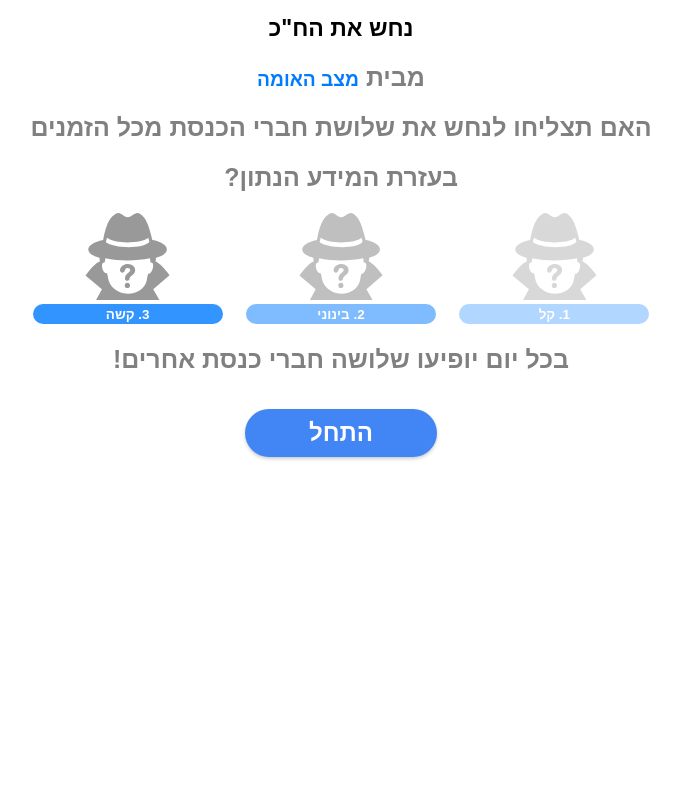
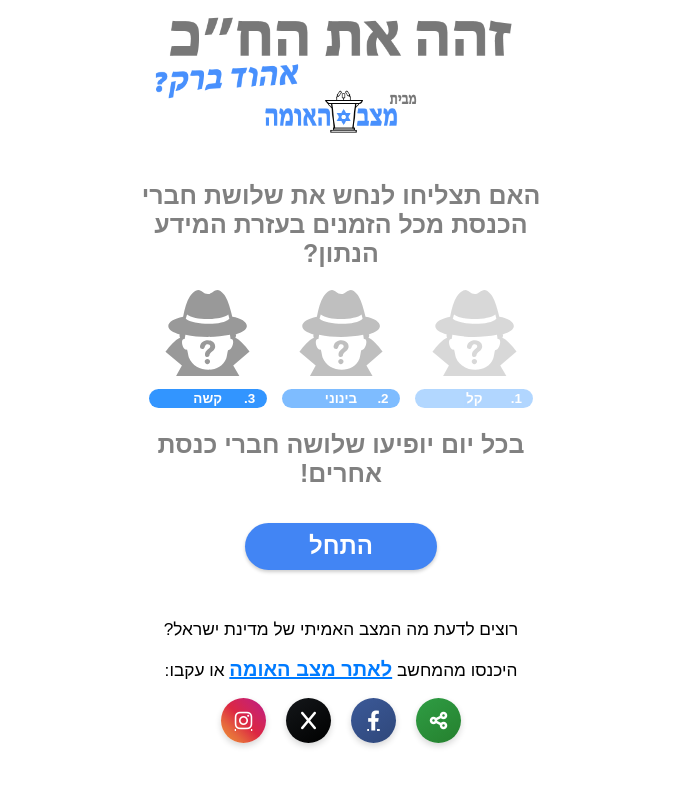
Before and after one commit to TheBlueBear02/StateOfTheNation, a Flask app: page /guessthekm in a window 1280 px wide. Shown: the top 786 px of the page, without its empty margins (299-980 px from the left). Run offline with Flask 3, Linux system fonts and the light colour scheme; parts of the project's set-up code (start-up, migrations or seed data) failed here and were passed over.

Commit message:
designed game screen

```diff
--- a/routes/game.py
+++ b/routes/game.py
@@ -20,8 +20,18 @@ def game():
 def get_question():
     difficulty = request.json.get("difficulty", "קל")
 
-    # Filter members by difficulty (if applicable)
-    member = random.choice(data)  # Select a random Knesset member
+    # Filter members by difficulty
+    members_by_difficulty = [level['members'] for level in data if level['difficulty'] == difficulty]
+
+    if not members_by_difficulty:
+        return jsonify({"error": "No members found for the specified difficulty"}), 404
+
+    # Flatten the list of members
+    members = members_by_difficulty[0]  # Get the first (and only) list of members for the selected difficulty
+
+    # Select a random Knesset member
+    member = random.choice(members)
+
     question = {
         "name_hidden": member["name"],
         "year_first": member.get("year_first", "לא ידוע"),
@@ -29,8 +39,8 @@ def get_question():
         "important_role": member.get("important_role", "לא ידוע"),
         "career_before": member.get("career_before", "לא ידוע"),
         "party": member.get("party", "לא ידוע"),
-        "status": member.get("status", "לא ידוע"),
     }
+
     return jsonify(question)
 
 @game_bp.route("/api/check", methods=["POST"])
--- a/static/game.css
+++ b/static/game.css
@@ -3,9 +3,19 @@ body {
     text-align: center;
     direction: rtl;
     margin: 0;
-    padding: 0;
+    padding: 0, 5vh;
+    max-width: 50vh;
+    margin: auto;
+
+
 }
-
+.header-image {
+    width: 100%;
+    height: 100%;
+    object-fit: cover;
+    margin-top: 1vh;
+    margin-bottom: 0vh;
+}
 .container {
     width: 90%;
     max-width: 48vh;
@@ -78,6 +88,10 @@ p {
     height: 10.8vh;
     margin-bottom: 0.6vh;
 }
+#hint-icon {
+
+    margin: auto;
+}
 
 input {
     width: 90%;
@@ -106,8 +120,8 @@ button#submit-btn {
 }
 
 button#submit-btn:hover {
-    background: #357abd;
-    transform: translateY(-1.2vh);
+    background: #4c9ae9;
+    transform: translateY(-.5vh);
     box-shadow: 0 0.48vh 0.96vh rgba(0,0,0,0.2);
 }
 
@@ -150,13 +164,13 @@ button#submit-btn:hover {
     transition: all 0.2s ease;
 }
 .start-button:hover {
-    background: #357abd;
-    transform: translateY(-1.2vh);
+    background: #4c9ae9;
+    transform: translateY(-.5vh);
     box-shadow: 0 0.48vh 0.96vh rgba(0,0,0,0.2);
 }
 
 .difficulty-table {
-    width: 50%;
+    width: 100%;
     border-collapse: collapse;
     margin-top: 1.2vh;
     margin: auto;
@@ -171,4 +185,134 @@ button#submit-btn:hover {
 .difficulty-btn.start-screen {
     width: 90%;
     color: white;
+    margin-top: 1vh;
+    background-color: #007bff;
 }
+#share-btn {
+    background: #5ec535;
+    color: white;
+    border: none;
+    padding: 1.2vh;
+    width: 60%;
+    margin-top: 1.8vh;
+    border-radius: 3vh;
+    cursor: pointer;
+    font-size: 3vh;
+    font-weight: bold;
+    box-shadow: 0 0.24vh 0.48vh rgba(0,0,0,0.2);
+}
+#share-btn:hover {
+    background: #68db3b;
+    transform: translateY(-.5vh);
+    box-shadow: 0 0.48vh 0.96vh rgba(0,0,0,0.2);
+}
+
+#time-left {
+    font-size: 1.5vh;
+    margin-top: 1.2vh;
+    color: grey;
+}
+.website-link {
+    color: #007bff;
+    text-decoration: none;
+    font-size: 3.5vh;
+    margin-top: 3.2vh;
+}
+.buttons {
+    display: flex;
+    justify-content: center;
+    gap: 20px;
+    margin: 15px 0;
+}
+
+.btn-circle {
+    width: 45px;
+    height: 45px;
+    border-radius: 50%;
+    border: none;
+    display: flex;
+    align-items: center;
+    justify-content: center;
+    font-size: 20px;
+    color: white;
+    cursor: pointer;
+    transition: all 0.3s ease;
+    box-shadow: 0 3px 6px rgba(0,0,0,0.16);
+}
+
+/* Share button */
+.btn-circle:nth-child(1) {
+    background: linear-gradient(145deg, #2f9d44, #25802e);
+}
+
+.btn-circle:nth-child(1):hover {
+    background: linear-gradient(145deg, #33ae4a, #2a9134);
+    transform: translateY(-2px);
+}
+
+/* Facebook button */
+.btn-circle:nth-child(2) {
+    background: linear-gradient(145deg, #3b5998, #2f477a);
+}
+
+.btn-circle:nth-child(2):hover {
+    background: linear-gradient(145deg, #4267B2, #365899);
+    transform: translateY(-2px);
+}
+
+/* Twitter/X button */
+.btn-circle:nth-child(3) {
+    background: linear-gradient(145deg, #14171A, #000000);
+}
+
+.btn-circle:nth-child(3):hover {
+    background: linear-gradient(145deg, #1DA1F2, #14171A);
+    transform: translateY(-2px);
+}
+
+/* Instagram button */
+.btn-circle:nth-child(4) {
+    background: linear-gradient(45deg, #f09433 0%, #e6683c 25%, #dc2743 50%, #cc2366 75%, #bc1888 100%);
+}
+
+.btn-circle:nth-child(4):hover {
+    background: linear-gradient(45deg, #f09433 0%, #e6683c 25%, #dc2743 50%, #cc2366 75%, #bc1888 100%);
+    transform: translateY(-2px);
+}
+
+/* Active state for all buttons */
+.btn-circle:active {
+    transform: translateY(0);
+    box-shadow: 0 2px 4px rgba(0,0,0,0.12);
+}
+
+/* Add this if you want a pressed effect when sharing */
+.btn-circle.sharing {
+    animation: press 0.2s ease-in-out;
+}
+
+@keyframes press {
+    0% { transform: scale(1); }
+    50% { transform: scale(0.92); }
+    100% { transform: scale(1); }
+}
+
+/* Add safe area padding for iOS devices */
+@supports (padding: max(0px)) {
+    footer {
+        padding-bottom: max(12px, env(safe-area-inset-bottom));
+    }
+}
+
+.highlight-blue {
+    color: #007bff;
+    font-size: 2.5vh;
+    font-weight: bold;
+}
+.highlight-blue:hover {
+    color: #62a7f0;
+}
+
+footer{
+    margin-top: 6.2vh;
+}
--- a/static/js/game.js
+++ b/static/js/game.js
@@ -1,3 +1,23 @@
+// Declare variables at the top level
+let correctAnswers = 0;
+let wrongAnswers = 0;
+
+  // Function to update the time left until midnight
+  function updateTimeLeft() {
+    const now = new Date();
+    const midnight = new Date(now.getFullYear(), now.getMonth(), now.getDate() + 1); // Next midnight
+    const timeLeft = midnight - now; // Time left in milliseconds
+
+    // Calculate hours, minutes, and seconds
+    const hours = Math.floor((timeLeft % (1000 * 60 * 60 * 24)) / (1000 * 60 * 60));
+    const minutes = Math.floor((timeLeft % (1000 * 60 * 60)) / (1000 * 60));
+    const seconds = Math.floor((timeLeft % (1000 * 60)) / 1000);
+
+    // Update the display
+    const timeDisplay = document.getElementById("time-left");
+    timeDisplay.textContent = `חברי כנסת חדשים בעוד ${hours} שעות ו${minutes} דקות `;
+}
+
 document.addEventListener("DOMContentLoaded", function () {
     const difficultyButtons = document.querySelectorAll(".difficulty-btn");
     const submitButton = document.getElementById("submit-btn");
@@ -9,10 +29,6 @@ document.addEventListener("DOMContentLoaded", function () {
     const gameContainer = document.getElementById("game-container");
     let correctName = "";
 
-    // Variables to track scores
-    let correctAnswers = 0;
-    let wrongAnswers = 0;
-
     // Function to load Knesset members from JSON
     function loadKnessetMembers() {
         fetch("static/json/knesset_members.json") // Adjust the path as necessary
@@ -22,14 +38,26 @@ document.addEventListener("DOMContentLoaded", function () {
                 }
                 return response.json();
             })
-            .then(members => {
+            .then(data => {
                 const datalist = document.getElementById("knesset-members");
                 datalist.innerHTML = ""; // Clear existing options
-                members.forEach(member => {
+
+                // Check if data is an array and has members
+                if (Array.isArray(data)) {
+                    data.forEach(level => {
+                        if (level.members && level.members.length > 0) {
+                            level.members.forEach(member => {
                                 const option = document.createElement("option");
                                 option.value = member.name; // Assuming member has a 'name' property
                                 datalist.appendChild(option);
                             });
+                        } else {
+                            console.warn(`No members found for difficulty level: ${level.difficulty}`);
+                        }
+                    });
+                } else {
+                    console.error("Data is not in the expected format:", data);
+                }
             })
             .catch(error => {
                 console.error("Error loading Knesset members:", error);
@@ -49,9 +77,11 @@ document.addEventListener("DOMContentLoaded", function () {
             return response.json();
         })
         .then(data => {
+            // Check if the expected fields are present in the data
+            if (data.name_hidden && data.year_first && data.year_last && data.important_role && data.career_before && data.party) {
                 correctName = data.name_hidden;
                 document.getElementById("year-first").textContent = data.year_first;
-            document.getElementById("year-last").textContent = data.year_last;
+                document.getElementById("year-last").textContent = (data.year_last === new Date().getFullYear()) ? "עדיין מכהן" : data.year_last;
                 document.getElementById("important-role").textContent = data.important_role;
                 document.getElementById("career-before").textContent = data.career_before;
                 document.getElementById("party").textContent = data.party;
@@ -63,6 +93,9 @@ document.addEventListener("DOMContentLoaded", function () {
                         button.classList.add("current-level");
                     }
                 });
+            } else {
+                console.error("Received data does not contain the expected fields:", data);
+            }
         })
         .catch(error => {
             console.error("Error loading question:", error);
@@ -140,9 +173,9 @@ document.addEventListener("DOMContentLoaded", function () {
     });
 
     skipButton.addEventListener("click", function() {
-        console.log("Skip button clicked"); // Debugging line
         // Get the current difficulty level
         const currentDifficulty = document.querySelector(".current-level").getAttribute("data-level");
+        wrongAnswers++; // Increment correct answers
 
         // Change the button color to red
         difficultyButtons.forEach(button => {
@@ -187,27 +220,82 @@ document.addEventListener("DOMContentLoaded", function () {
         openingScreen.style.display = "none"; // Hide the opening screen
         gameContainer.style.display = "block"; // Show the game container
     });
+
+    // Add event listener for the share button
+    document.getElementById("share-btn").addEventListener("click", function() {
+        captureScreenshot();
+    });
+
+
+
+
+    // Update the time every second
 });
 
 // Function to show the summary screen
 function showSummaryScreen() {
+    const gamefunctionContainer = document.getElementById("game-function-container");
     const gameContainer = document.getElementById("game-container");
 
+    // Define arrays of messages based on the number of correct answers
+    const messages = {
+        0: [
+            "אם תמשיך ככה אין דלת שלא תיסגר בפניך!",
+            "אין ספק שאתה תגיע קרוב מאוד בחיים!"
+        ],
+        1: [
+            "נסיון יפה! יש לך מספיק ידע בשביל לריב עם אנשים בטוויטר"
+        ],
+        2: [
+            "יפה! רק 28% מהמתמשים הצליחו לנחש 2 מתוך ה3! (עכשיו המצאתי)"
+        ],
+        3: [
+            "תגיע מחר בשמונה למהדורה המרכזית שמור לך מקום בין עמית סגל לקושמרו"
+        ]
+    };
+
+    // Select a random message based on the number of correct answers
+    const correctMessageArray = messages[correctAnswers] || [""];
+    const randomMessage = correctMessageArray[Math.floor(Math.random() * correctMessageArray.length)];
+
     // Replace the content of the game container with the summary results
-    gameContainer.innerHTML = `
-        <h1>סיכום המשחק</h1>
-        <p id="summary-results"></p>
-        <button id="restart-btn">התחל מחדש</button>
+    gamefunctionContainer.innerHTML = `
+        <p>הצלחת לנחש ${correctAnswers} מתוך 3 חברי הכנסת</p>
+        <p id="summary-results">${randomMessage}</p>
+        <button id="share-btn">שתף</button>
+        <div id="time-left"></div>
     `;
 
-    // Display the results
-    const summaryResults = document.getElementById("summary-results");
-    summaryResults.textContent = `סיימת את המשחק!
-    מספר תשובות נכונות: ${correctAnswers}
-    מספר תשובות שגויות: ${wrongAnswers}`;
+    // Update the time left immediately
+    updateTimeLeft(); // Call this to set the initial time left
 
-    // Restart button functionality
-    document.getElementById("restart-btn").addEventListener("click", function () {
-        window.location.reload(); // Reload the game page
+    // Add event listener for the share button
+    document.getElementById("share-btn").addEventListener("click", function() {
+        captureScreenshot();
     });
 }
+
+// Function to capture screenshot of the body element
+function captureScreenshot() {
+    html2canvas(document.body).then(canvas => {
+        // Convert the canvas to a data URL
+        const dataURL = canvas.toDataURL("image/png");
+
+        // Create a temporary link element to copy the image
+        const link = document.createElement("a");
+        link.href = dataURL;
+        link.download = "screenshot.png"; // Set the filename
+
+        // Append the link to the body
+        document.body.appendChild(link);
+
+        // Trigger the download
+        link.click();
+
+        // Remove the link from the document
+        document.body.removeChild(link);
+
+        // Optionally, show a message to the user
+        alert("הסקרין שוט הועתק!");
+    });
+}
--- a/templates/game.html
+++ b/templates/game.html
@@ -4,37 +4,38 @@
     <meta charset="UTF-8">
     <meta name="viewport" content="width=device-width, initial-scale=1.0">
     <link rel="icon" type="image/x-icon" href="/static/images/header/game_icon.svg">
-    <title>נחש את הח"כ | מצב האומה</title>
+    <title>זהה את הח"כ | מצב האומה</title>
     <link rel="stylesheet" href="/static/game.css">
+    <link rel="stylesheet" href="https://cdnjs.cloudflare.com/ajax/libs/font-awesome/6.0.0/css/all.min.css">
+
     <script src="/static/js/game.js" defer></script>
 </head>
 <body>
     <div class="header">
-        <h1>נחש את הח"כ</h1>
-        <h2>מבית <span class="blue-text">מצב האומה</span></h2>
+        <img src="/static/images/game_header.png" alt="hint" class="header-image" >
     </div>
     <div class="openingScreen" >
         <div class="difficulty-selection">
-            <h2>האם תצליחו לנחש את שלושת חברי הכנסת מכל הזמנים</h2>
-            <h2>בעזרת המידע הנתון? </h2>
+            <h2> האם תצליחו לנחש את שלושת חברי הכנסת מכל הזמנים בעזרת המידע הנתון?</h2>
+
             <table class="difficulty-table">
                 <tr>
                     <td>
                         <div class="difficulty-item">
                             <img src="/static/images/header/game_icon.svg" alt="hint" class="hint-icon" style="opacity: 0.3;">
-                            <button class="difficulty-btn start-screen" style="background-color: #007bff; opacity: 0.3;" data-level="קל">1. קל</button>
+                            <button class="difficulty-btn start-screen" data-level="קל" style="opacity: 0.3;"><span class="difficulty-number">1.</span> קל</button>
                         </div>
                     </td>
                     <td>
                         <div class="difficulty-item">
                             <img src="/static/images/header/game_icon.svg" alt="hint" class="hint-icon" style="opacity: 0.5;">
-                            <button class="difficulty-btn start-screen" style="background-color: #007bff; opacity: 0.5;" data-level="בינוני">2. בינוני</button>
+                            <button class="difficulty-btn start-screen" data-level="בינוני" style="opacity: 0.5;"><span class="difficulty-number">2.</span> בינוני</button>
                         </div>
                     </td>
                     <td>
                         <div class="difficulty-item">
                             <img src="/static/images/header/game_icon.svg" alt="hint" class="hint-icon" style="opacity: 0.8;">
-                            <button class="difficulty-btn start-screen" style="background-color: #007bff; opacity: 0.8;" data-level="קשה">3. קשה</button>
+                            <button class="difficulty-btn start-screen" data-level="קשה" style="opacity: 0.8;"><span class="difficulty-number">3.</span> קשה</button>
                         </div>
                     </td>
                 </tr>
@@ -42,6 +43,26 @@
             <h2>בכל יום יופיעו שלושה חברי כנסת אחרים!</h2>
             <button id="start-btn" class="start-button">התחל</button>
         </div>
+        <footer>
+            <p class="cta">
+                רוצים לדעת מה המצב האמיתי של מדינת ישראל?
+            </p>
+            <p class="cta-desc">היכנסו מהמחשב <a class="highlight-blue" href="http://127.0.0.1:5000/" target="_blank"> לאתר מצב האומה</a> או עקבו:</p>
+            <div class="buttons">
+                <button class="btn btn-circle" >
+                    <i class="fas fa-share-alt"></i>
+                </button>
+                <a href="https://www.facebook.com/knesschat" target="_blank" class="btn btn-circle">
+                    <i class="fab fa-facebook-f"></i>
+                </a>
+                <a href="https://twitter.com/knesschat" target="_blank" class="btn btn-circle">
+                    <i class="fa-brands fa-x"></i>
+                </a>
+                <a href="https://www.instagram.com/knesschat" target="_blank" class="btn btn-circle">
+                    <i class="fab fa-instagram"></i>
+                </a>
+            </div>
+        </footer>
     </div>
 
     <div class="container" id="game-container" style="display: none;">
@@ -52,9 +73,9 @@
             <button class="difficulty-btn" data-level="בינוני"><span class="difficulty-number">2.</span> בינוני</button>
             <button class="difficulty-btn" data-level="קשה"><span class="difficulty-number">3.</span> קשה</button>
         </div>
-
+        <div class="game-function-container" id="game-function-container">
             <div class="hint-box" id="game-container">
-            <img src="/static/images/header/game_icon.svg" alt="hint" class="hint-icon">
+                <img src="/static/images/header/game_icon.svg" id="hint-icon" alt="hint" class="hint-icon">
                 <p>שנה ראשונה כח"כ: <span id="year-first"></span></p>
                 <p>שנה אחרונה כח"כ: <span id="year-last"></span></p>
                 <p>התפקיד המשמעותי: <span id="important-role"></span></p>
@@ -72,11 +93,12 @@
             <button id="skip-btn">דלג לשלב הבא</button>
         </div>
 
+    </div>
     <!-- Summary Screen -->
     <div class="container" id="summary-container" style="display: none;">
-        <h1>סיכום המשחק</h1>
-        <p id="summary-results"></p>
-        <button id="restart-btn">התחל מחדש</button>
+        <div id="time-left"></div>
+
     </div>
+
 </body>
 </html>
```
Also changed, not shown: static/json/knesset_members.json (+34 -18 lines), static/images/game_header.png (added). Lines whose indentation alone changed are shown as unchanged.
